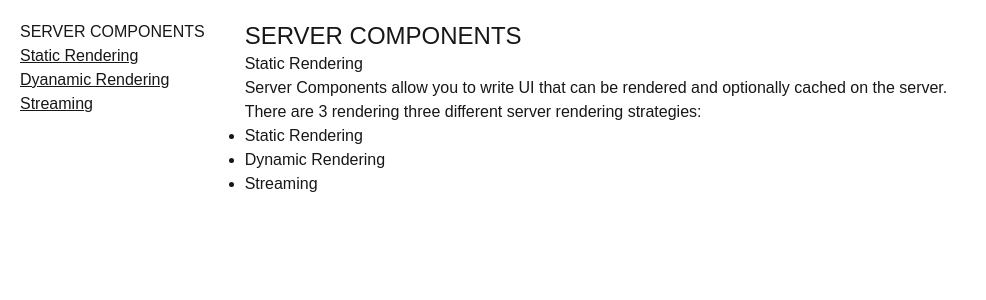
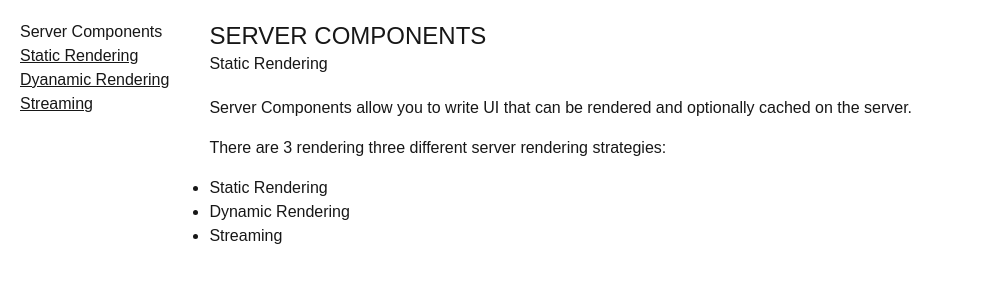
Before and after one commit to gibbok/nextjs-examples, a Next.js app in the folder my-app/: page / in a window 1280 px wide. Shown: the top 300 px of the page, without its empty margins (0-986 px from the left). Built offline with nearby package versions, Linux system fonts and the light colour scheme.

Commit message:
add custom styles to tailwind

```diff
--- a/my-app/app/layout.tsx
+++ b/my-app/app/layout.tsx
@@ -29,7 +29,7 @@ export default function RootLayout({
       >
         <div className="flex m-5">
           <nav className="flex flex-col mr-10">
-            <p className="uppercase">Server Components</p>
+            Server Components
             <ul className="">
               <li>
                 <a className="underline" href="">
--- a/my-app/app/page.tsx
+++ b/my-app/app/page.tsx
@@ -2,7 +2,7 @@ export default function Home() {
   return (
     <div className="">
       <h1 className="uppercase text-2xl">Server Components</h1>
-      <h2>Static Rendering</h2>
+      <h2 className="mb-5">Static Rendering</h2>
       <p>
         Server Components allow you to write UI that can be rendered and
         optionally cached on the server.
--- a/my-app/tailwind.config.ts
+++ b/my-app/tailwind.config.ts
@@ -1,18 +1,33 @@
-import type { Config } from "tailwindcss";
+import type { Config } from 'tailwindcss'
 
 export default {
   content: [
-    "./pages/**/*.{js,ts,jsx,tsx,mdx}",
-    "./components/**/*.{js,ts,jsx,tsx,mdx}",
-    "./app/**/*.{js,ts,jsx,tsx,mdx}",
+    './pages/**/*.{js,ts,jsx,tsx,mdx}',
+    './components/**/*.{js,ts,jsx,tsx,mdx}',
+    './app/**/*.{js,ts,jsx,tsx,mdx}',
   ],
   theme: {
     extend: {
       colors: {
-        background: "var(--background)",
-        foreground: "var(--foreground)",
+        background: 'var(--background)',
+        foreground: 'var(--foreground)',
       },
     },
   },
-  plugins: [],
-} satisfies Config;
+  plugins: [
+    //@ts-expect-error --xx
+    function ({ addUtilities }) {
+      addUtilities(
+        {
+          p: {
+            marginBottom: '1rem',
+          },
+          ul: {
+            marginBottom: '1rem',
+          },
+        },
+        ['responsive', 'hover']
+      )
+    },
+  ],
+} satisfies Config
```
